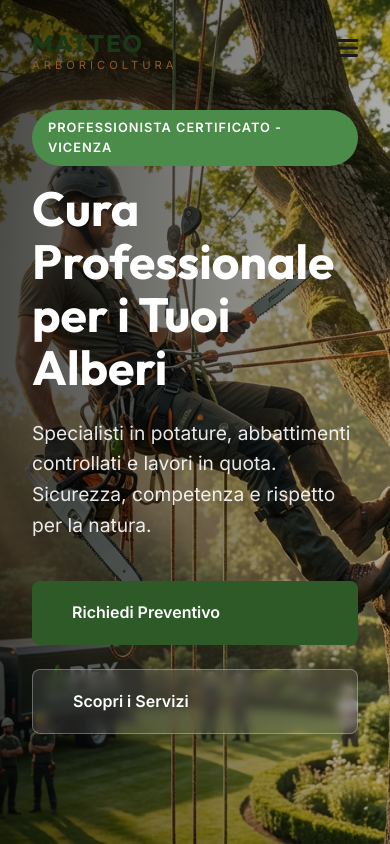
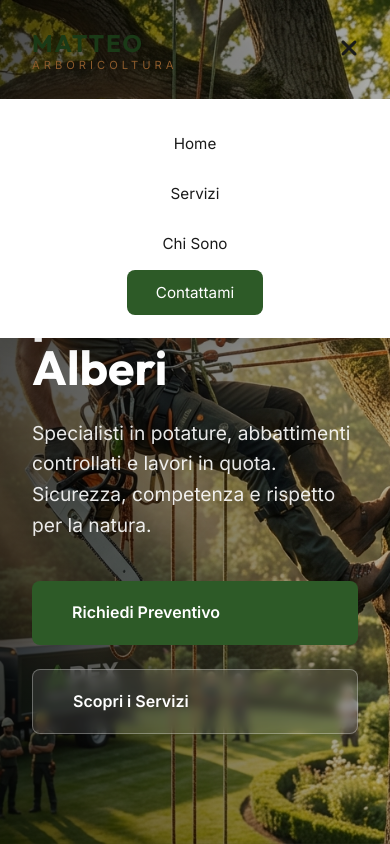
Before and after one commit to xtruel/vetrina-anteprima, a plain HTML site: page index.html in a window 390 px wide. Both pictures are taken after a click on the element 347 px from the left and 49 px from the top of the page. Shown: the top 844 px of the page. Drawn offline with Linux system fonts and the light colour scheme.

Commit message:
Final improvements: Fully functional mobile menu and polished styles

```diff
--- a/script.js
+++ b/script.js
@@ -12,10 +12,23 @@ document.addEventListener('DOMContentLoaded', () => {
         }
     });
 
-    // Mobile menu toggle (simple version)
+    // Mobile menu toggle
     menuToggle.addEventListener('click', () => {
-        // In a real app, you'd add a mobile-specific class
-        alert('Menu mobile in fase di implementazione');
+        navLinks.classList.toggle('active');
+        const icon = menuToggle.querySelector('i');
+        if (navLinks.classList.contains('active')) {
+            icon.classList.replace('fa-bars', 'fa-times');
+        } else {
+            icon.classList.replace('fa-times', 'fa-bars');
+        }
+    });
+
+    // Close menu when clicking a link
+    document.querySelectorAll('.nav-links a').forEach(link => {
+        link.addEventListener('click', () => {
+            navLinks.classList.remove('active');
+            menuToggle.querySelector('i').classList.replace('fa-times', 'fa-bars');
+        });
     });
 
     // Simple Form Submission
--- a/style.css
+++ b/style.css
@@ -607,11 +607,39 @@ footer {
 
     .nav-links {
         display: none;
-        /* Mobile menu would go here */
+        flex-direction: column;
+        position: absolute;
+        top: 100%;
+        left: 0;
+        width: 100%;
+        background: white;
+        padding: 2rem;
+        box-shadow: 0 10px 20px rgba(0, 0, 0, 0.1);
+        gap: 1.5rem;
+        text-align: center;
+        z-index: 1001;
+    }
+
+    .nav-links.active {
+        display: flex;
+        animation: slideDown 0.3s ease forwards;
+    }
+
+    @keyframes slideDown {
+        from {
+            opacity: 0;
+            transform: translateY(-10px);
+        }
+
+        to {
+            opacity: 1;
+            transform: translateY(0);
+        }
     }
 
     .menu-toggle {
         display: block;
+        z-index: 1002;
     }
 }
 
```
